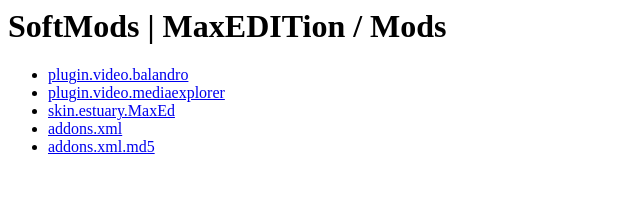
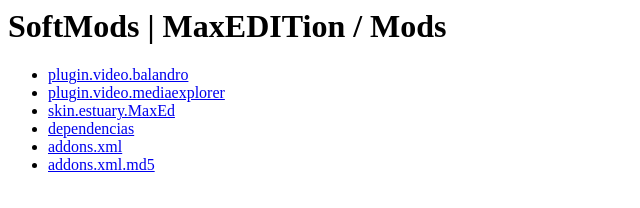
Before and after one commit to aemanaure/addons_1, a plain HTML site: page z/index.html in a window 1280 px wide. Shown: the whole page, without its empty margins (0-640 px from the left). Drawn offline with Linux system fonts and the light colour scheme.

Commit message:
Update index.html

```diff
--- a/z/index.html
+++ b/z/index.html
@@ -5,6 +5,7 @@
       <li><a href="plugin.video.balandro/">plugin.video.balandro</a></li>
       <li><a href="plugin.video.mediaexplorer/">plugin.video.mediaexplorer</a></li>
       <li><a href="skin.estuary.MaxEd/">skin.estuary.MaxEd</a></li>
+      <li><a href="dependencias/">dependencias</a></li>
       <li><a href="addons.xml">addons.xml</a></li>
       <li><a href="addons.xml.md5">addons.xml.md5</a></li>
     </ul>
```
